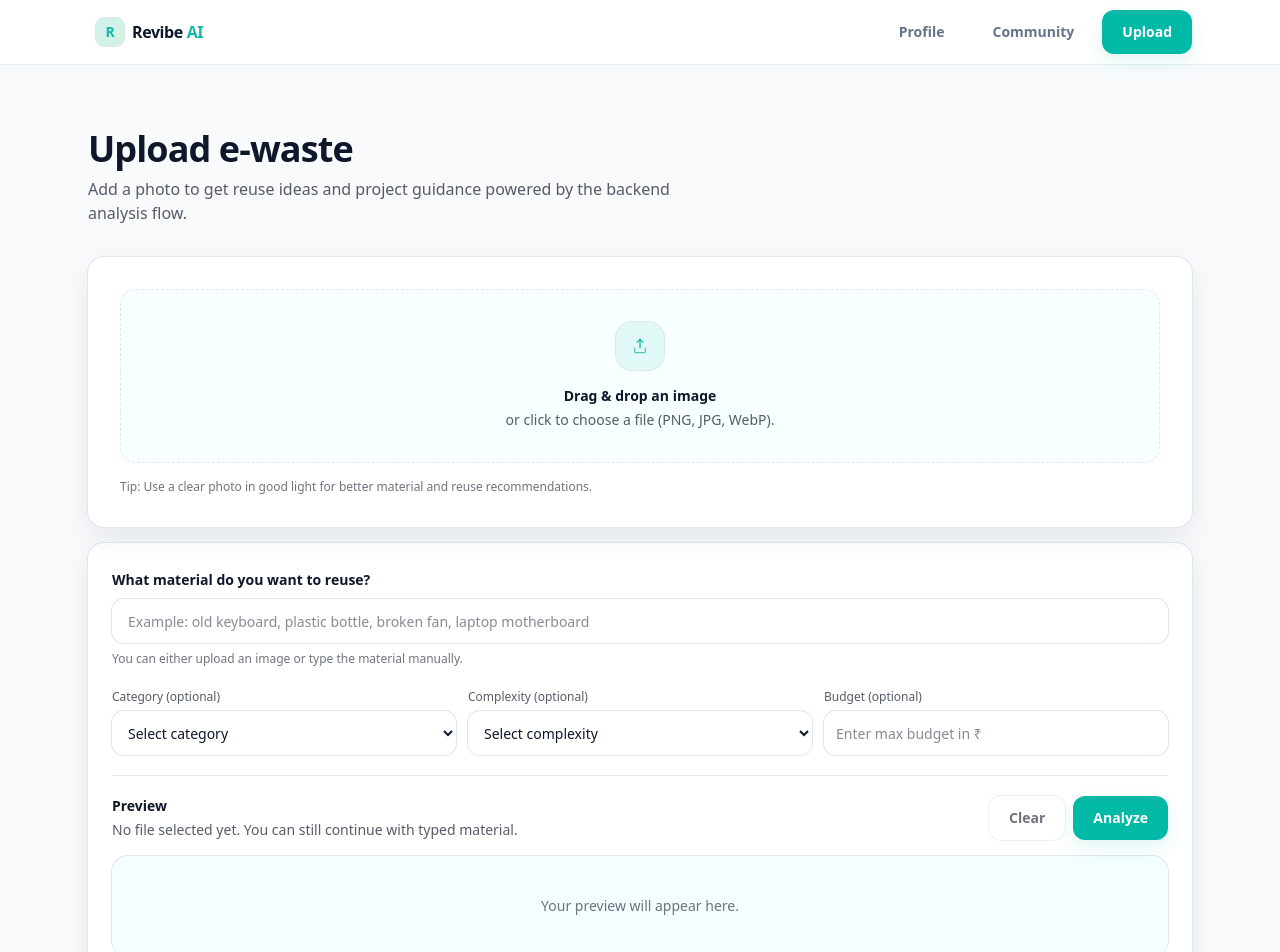
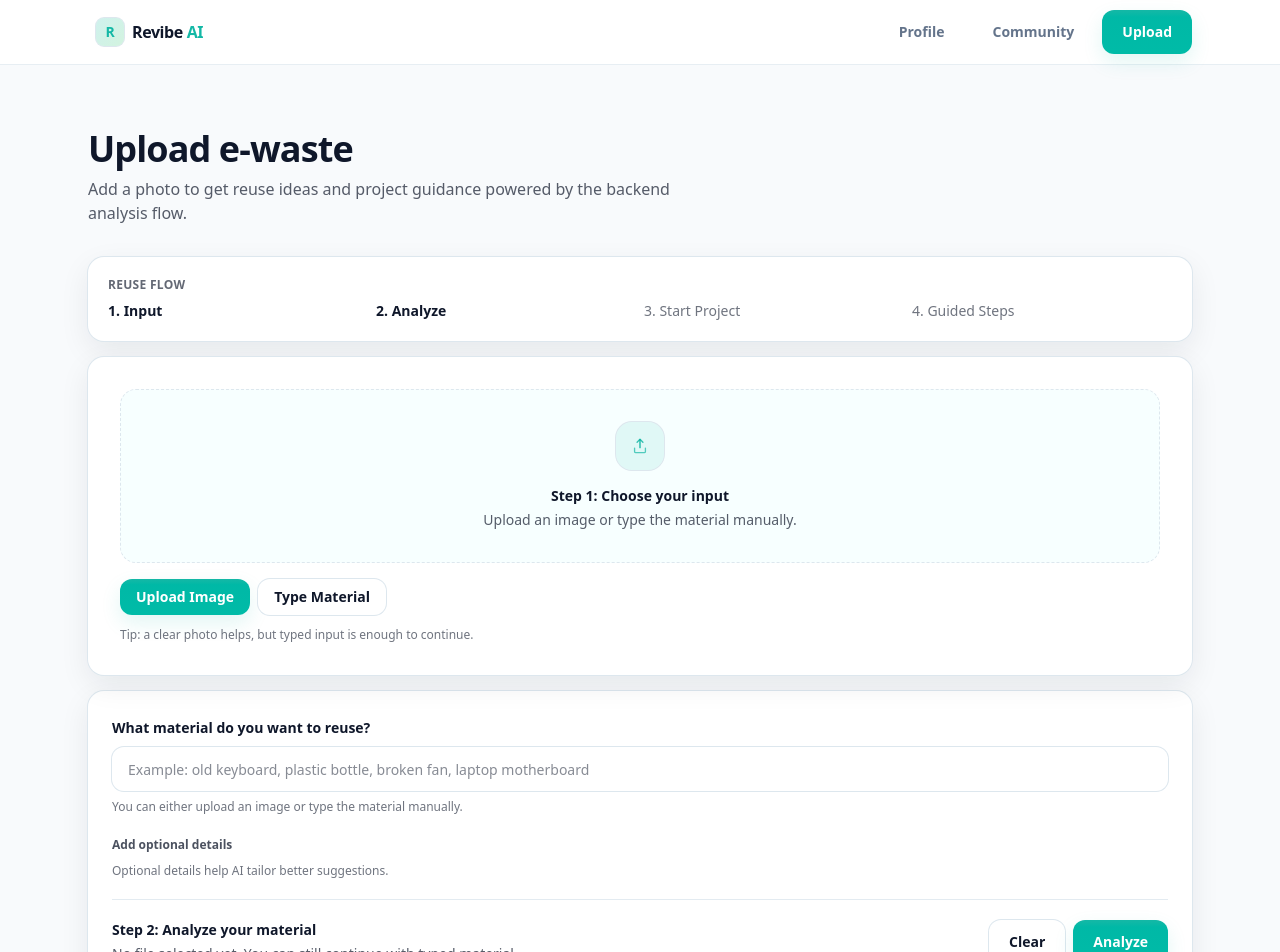
Before and after one commit to sarthaksinghaniya/revibe-ai, a Next.js app in the folder revibe-ai/: page /upload in a window 1280 px wide. Shown: the top 952 px of the page. Built offline with nearby package versions, Linux system fonts and the light colour scheme; no server answers.

Commit message:
Refine upload-to-analysis UX with progressive flow

```diff
--- a/revibe-ai/src/components/upload/UploadBox.tsx
+++ b/revibe-ai/src/components/upload/UploadBox.tsx
@@ -52,14 +52,17 @@ function mapSafetyNote(risk: string): string {
 export function UploadBox() {
   const router = useRouter();
   const inputRef = useRef<HTMLInputElement | null>(null);
+  const materialInputRef = useRef<HTMLInputElement | null>(null);
   const [isDragging, setIsDragging] = useState(false);
   const [file, setFile] = useState<File | null>(null);
   const [isAnalyzing, setIsAnalyzing] = useState(false);
   const [analyzeError, setAnalyzeError] = useState<string | null>(null);
+  const [analyzeSuccess, setAnalyzeSuccess] = useState<string | null>(null);
   const [material, setMaterial] = useState("");
   const [category, setCategory] = useState("");
   const [complexity, setComplexity] = useState("");
   const [budget, setBudget] = useState("");
+  const [showAdvancedOptions, setShowAdvancedOptions] = useState(false);
   const [latestBackendResult, setLatestBackendResult] = useState<{
     itemName: string;
     result: Awaited<ReturnType<typeof analyzeItem>>["data"];
@@ -90,6 +93,7 @@ export function UploadBox() {
     }
     setFile(next);
     setAnalyzeError(null);
+    setAnalyzeSuccess(null);
   }
 
   function clear() {
@@ -101,6 +105,8 @@ export function UploadBox() {
     setLatestBackendResult(null);
     setAnalysisCard(null);
     setAnalyzeError(null);
+    setAnalyzeSuccess(null);
+    setShowAdvancedOptions(false);
     if (inputRef.current) inputRef.current.value = "";
   }
 
@@ -108,11 +114,13 @@ export function UploadBox() {
     const typedMaterial = material.trim();
     if (!file && !typedMaterial) {
       setAnalyzeError("Please upload an image or type a material to continue.");
+      setAnalyzeSuccess(null);
       return;
     }
 
     setIsAnalyzing(true);
     setAnalyzeError(null);
+    setAnalyzeSuccess(null);
 
     const itemName =
       typedMaterial ||
@@ -169,6 +177,7 @@ export function UploadBox() {
         safetyNote,
         quickSummary,
       });
+      setAnalyzeSuccess("Analysis ready. You can now start your project.");
     } catch (error) {
       const message =
         error instanceof Error
@@ -191,8 +200,32 @@ export function UploadBox() {
     router.push("/project-guide");
   }
 
+  function focusMaterialInput() {
+    materialInputRef.current?.focus();
+  }
+
+  const flowStep = analysisCard ? 3 : 2;
+
   return (
     <div className="grid gap-4" aria-busy={isAnalyzing}>
+      <Card className="p-4 sm:p-5">
+        <p className="text-xs font-semibold uppercase tracking-wide text-foreground/65">
+          Reuse Flow
+        </p>
+        <div className="mt-2 grid gap-2 text-sm sm:grid-cols-4">
+          <p className={flowStep >= 1 ? "font-semibold text-foreground" : "text-foreground/60"}>
+            1. Input
+          </p>
+          <p className={flowStep >= 2 ? "font-semibold text-foreground" : "text-foreground/60"}>
+            2. Analyze
+          </p>
+          <p className={flowStep >= 3 ? "font-semibold text-foreground" : "text-foreground/60"}>
+            3. Start Project
+          </p>
+          <p className="text-foreground/60">4. Guided Steps</p>
+        </div>
+      </Card>
+
       <Card
         className={cn(
           "relative overflow-hidden p-6 sm:p-8",
@@ -238,9 +271,9 @@ export function UploadBox() {
             <div className="h-12 w-12 rounded-2xl bg-primary/10 ring-1 ring-border grid place-items-center text-primary">
               <Icon name="upload" />
             </div>
-            <p className="mt-4 text-sm font-semibold">Drag & drop an image</p>
+            <p className="mt-4 text-sm font-semibold">Step 1: Choose your input</p>
             <p className="mt-1 text-sm text-foreground/70">
-              or click to choose a file (PNG, JPG, WebP).
+              Upload an image or type the material manually.
             </p>
           </div>
         </div>
@@ -254,8 +287,16 @@ export function UploadBox() {
           onChange={(e) => onFiles(e.target.files)}
         />
 
-        <p className="mt-4 text-xs text-foreground/60">
-          Tip: Use a clear photo in good light for better material and reuse recommendations.
+        <div className="mt-4 flex flex-wrap gap-2">
+          <Button size="sm" onClick={pickFile}>
+            Upload Image
+          </Button>
+          <Button size="sm" variant="outline" onClick={focusMaterialInput}>
+            Type Material
+          </Button>
+        </div>
+        <p className="mt-3 text-xs text-foreground/60">
+          Tip: a clear photo helps, but typed input is enough to continue.
         </p>
       </Card>
 
@@ -270,6 +311,7 @@ export function UploadBox() {
             </label>
             <input
               id="material-input"
+              ref={materialInputRef}
               value={material}
               onChange={(e) => setMaterial(e.target.value)}
               placeholder="Example: old keyboard, plastic bottle, broken fan, laptop motherboard"
@@ -280,7 +322,15 @@ export function UploadBox() {
             </p>
           </div>
 
-          <div className="grid gap-3 sm:grid-cols-3">
+          <div>
+            <button
+              className="text-xs font-semibold text-foreground/75 underline-offset-2 hover:underline"
+              onClick={() => setShowAdvancedOptions((prev) => !prev)}
+            >
+              {showAdvancedOptions ? "Hide optional details" : "Add optional details"}
+            </button>
+            {showAdvancedOptions ? (
+              <div className="mt-3 grid gap-3 sm:grid-cols-3">
                 <div>
                   <label
                     htmlFor="category-select"
@@ -341,13 +391,19 @@ export function UploadBox() {
                   />
                 </div>
               </div>
+            ) : (
+              <p className="mt-2 text-xs text-foreground/60">
+                Optional details help AI tailor better suggestions.
+              </p>
+            )}
+          </div>
         </div>
 
         <div className="my-5 h-px bg-border/80" />
 
-        <div className="flex items-start justify-between gap-6">
+        <div className="flex flex-col gap-4 sm:flex-row sm:items-start sm:justify-between">
           <div className="min-w-0">
-            <p className="text-sm font-semibold">Preview</p>
+            <p className="text-sm font-semibold">Step 2: Analyze your material</p>
             <p className="mt-1 text-sm text-foreground/70">
               {file ? (
                 <>
@@ -359,7 +415,7 @@ export function UploadBox() {
             </p>
           </div>
           <div className="flex shrink-0 items-center gap-2">
-            <Button variant="outline" onClick={clear} disabled={!file || isAnalyzing}>
+            <Button variant="outline" onClick={clear} disabled={isAnalyzing}>
               Clear
             </Button>
             <Button onClick={analyze} disabled={isAnalyzing}>
@@ -374,6 +430,15 @@ export function UploadBox() {
             </Button>
           </div>
         </div>
+        {analyzeSuccess ? (
+          <p className="mt-3 text-sm text-emerald-700" role="status">
+            {analyzeSuccess}
+          </p>
+        ) : (
+          <p className="mt-3 text-xs text-foreground/60">
+            You can analyze with image, typed material, or both.
+          </p>
+        )}
         {analyzeError ? (
           <p className="mt-3 text-sm text-rose-700" role="alert">
             {analyzeError}
@@ -401,7 +466,7 @@ export function UploadBox() {
 
         {analysisCard ? (
           <Card className="mt-5 p-5">
-            <p className="text-sm font-semibold">AI Reuse Analysis</p>
+            <p className="text-sm font-semibold">Step 3: Analysis result</p>
             <div className="mt-3 grid gap-2 text-sm text-foreground/80">
               <p>
                 <span className="font-semibold">Material identified:</span>{" "}
@@ -433,8 +498,17 @@ export function UploadBox() {
             <div className="mt-4">
               <Button onClick={startProject}>Start Project</Button>
             </div>
+            <p className="mt-2 text-xs text-foreground/60">
+              Next, you will get guided steps and in-flow AI help.
+            </p>
           </Card>
-        ) : null}
+        ) : (
+          <div className="mt-5 rounded-2xl bg-muted/40 p-4 ring-1 ring-border">
+            <p className="text-sm text-foreground/70">
+              Your analysis summary will appear here after clicking Analyze.
+            </p>
+          </div>
+        )}
       </Card>
     </div>
   );
```
Lines whose indentation alone changed are shown as unchanged.
